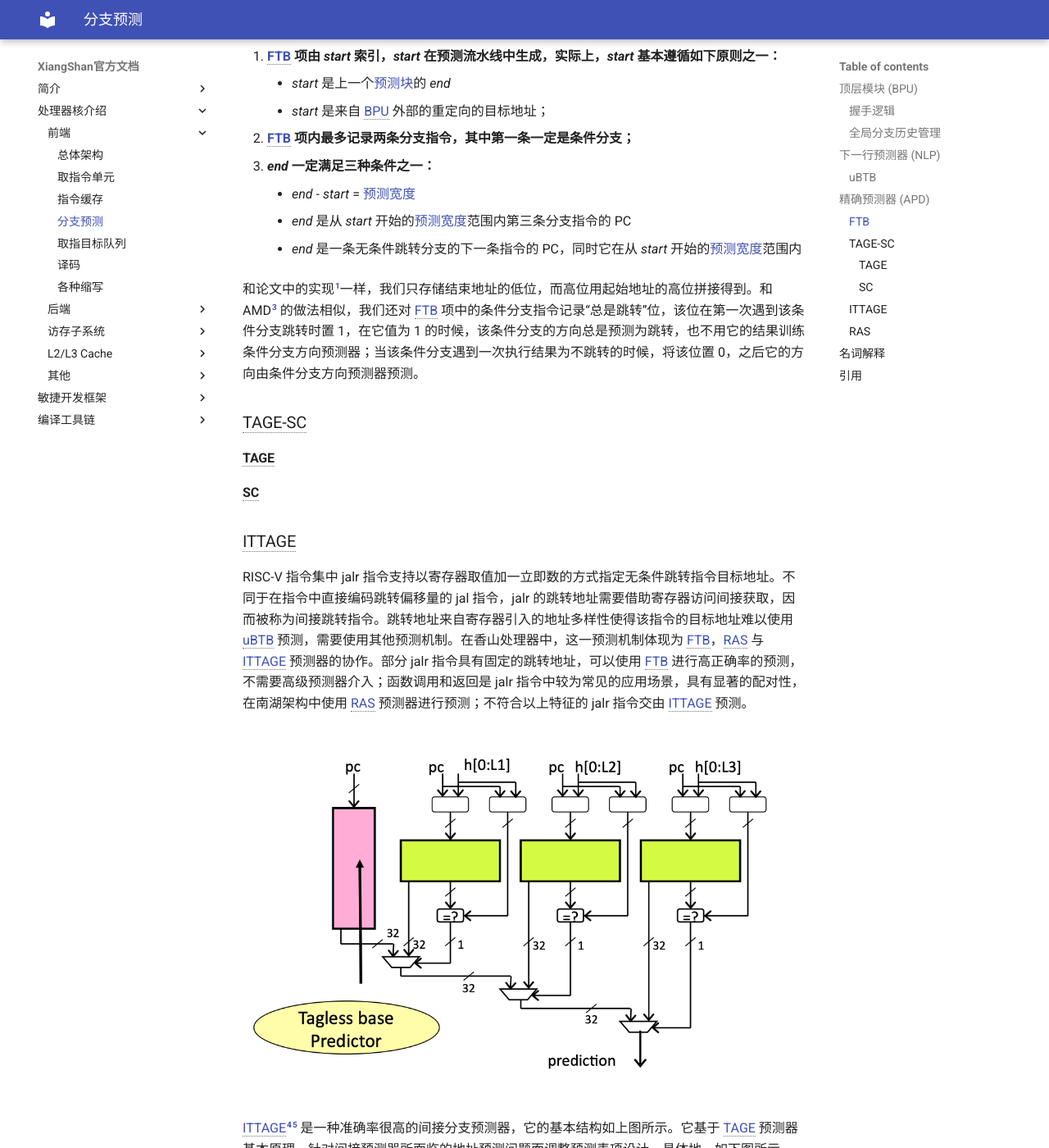
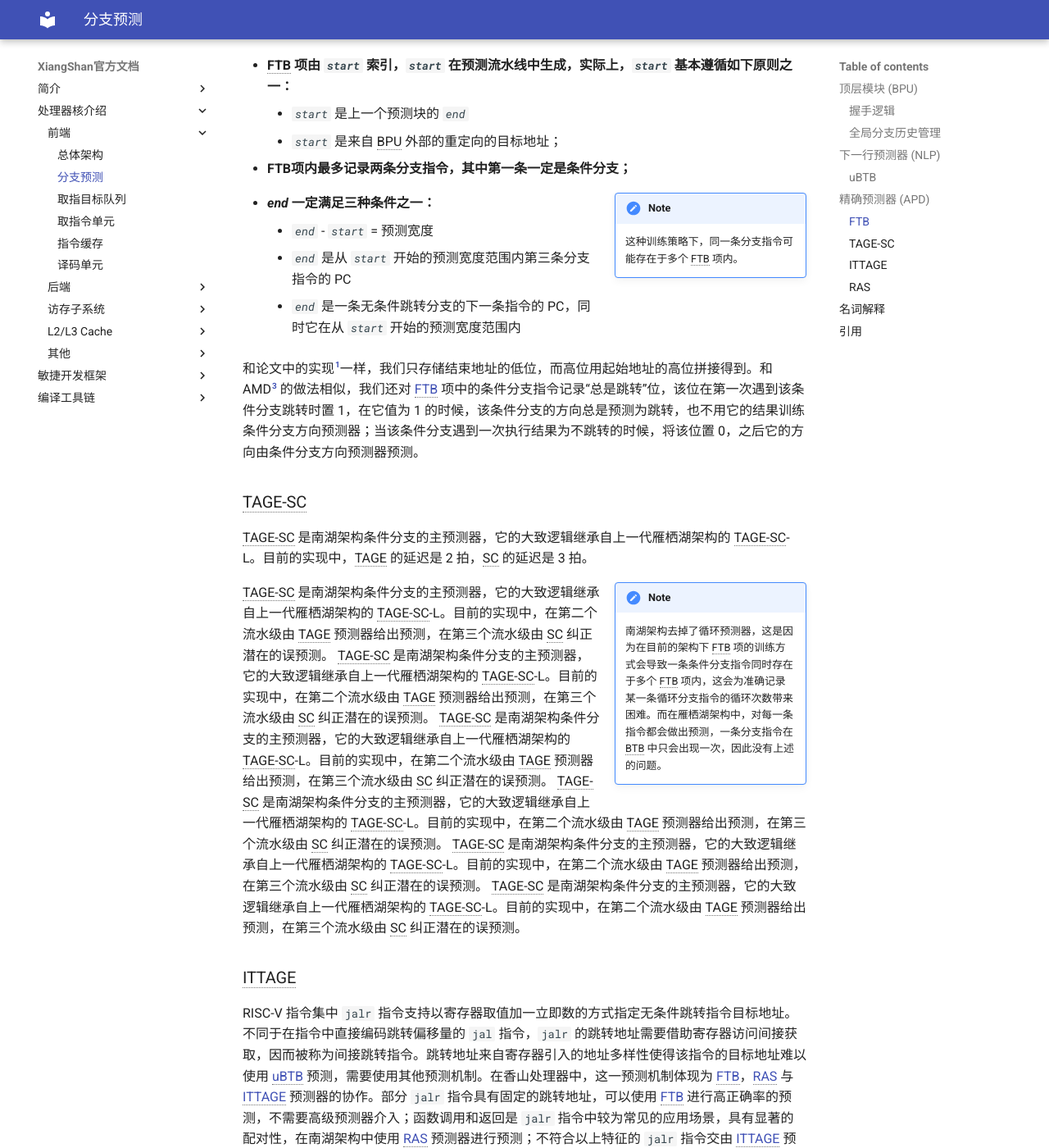
Before and after one commit to OpenXiangShan/XiangShan-doc, an MkDocs documentation site: the page built from docs/frontend/bp.md, in a window 1280 px wide and 1400 px high, scrolled down 2500 px. Shown: the whole window at 82% size. Built offline with MkDocs 1.6.1 and Material for MkDocs 9.7.7, drawn with Linux system fonts in a browser that asks for light colours; some of the changed text lies outside the part shown.

Commit message:
update frontend docs

```diff
--- a/docs/frontend/abbreviations.md
+++ b/docs/frontend/abbreviations.md
@@ -2,6 +2,7 @@
 *[NLP]: Next Line Predictor, 下一行预测器
 *[uBTB]: Micro Branch Target Buffer
 *[FTB]: Fetch Target Buffer
+*[BTB]: Branch Target Buffer
 *[TAGE-SC]: TAgged GEometric length predictor with Statistical Corrector
 *[ITTAGE]: Indirect Target TAgged GEometric length predictor
 *[TAGE]: TAgged GEometric length predictor
--- a/docs/frontend/bp.md
+++ b/docs/frontend/bp.md
@@ -5,32 +5,32 @@
 这一章描述香山处理器分支预测单元的整体架构，其预测流水线如上图所示。
 
 <!-- 南湖架构采取了一种分支预测和指令缓存解耦的取指架构，分支预测单元提供取指请求，写入一个队列，该队列将其发往取指单元，送入指令缓存。 -->
-分支预测单元采用一种多级混合预测的架构，其主要组成部分包括 [下一行预测器](#nlp)（Next Line Predictor，以下简称 NLP）和 [精确预测器](#apd)（Accurate Predictor，以下简称 APD）。其中，[NLP](#nlp) 是一个 [uBTB](#ubtb) (micro BTB)，[APD](#apd) 由 [FTB](#ftb)[^ftbcite]、[TAGE-SC](#tage-sc)、[ITTAGE](#ittage)、[RAS](#ras) 组成。[NLP](#nlp) 提供无空泡的预测，在预测请求的下一拍就可以得到预测结果。[APD](#apd) 各组成部分的延迟在 2~3 拍之间。其中，[FTB](#ftb)、[TAGE](#tage)、[RAS](#ras) 的延迟为 2 拍；[SC](#sc)、[ITTAGE](#ittage) 的延迟为 3 拍。一次预测会经历三个流水级，每一个流水级都会产生新的预测内容。这些分布于不同流水级的预测器组成了一个[覆盖预测器](#overriding-predictor) (overriding predictor)。
+分支预测单元采用一种多级混合预测的架构，其主要组成部分包括 [下一行预测器](#nlp)（Next Line Predictor，以下简称 NLP）和 [精确预测器](#apd)（Accurate Predictor，以下简称 APD）。其中，[NLP](#nlp) 是一个 [uBTB](#ubtb) (micro BTB)，[APD](#apd) 由 [FTB](#ftb)[^ftbcite]、[TAGE-SC](#tage-sc)、[ITTAGE](#ittage)、[RAS](#ras) 组成。NLP 提供无空泡的预测，在预测请求的下一拍就可以得到预测结果。APD 各组成部分的延迟在 2~3 拍之间。其中，FTB、TAGE、RAS 的延迟为 2 拍；SC、ITTAGE 的延迟为 3 拍。一次预测会经历三个流水级，每一个流水级都会产生新的预测内容。这些分布于不同流水级的预测器组成了一个[覆盖预测器](#overriding-predictor) (overriding predictor)。
 
-除了是否和取指单元解耦之外，南湖架构和上一代（雁栖湖）架构分支预测器的最大区别在于[预测块](#pred-block)的定义方式。南湖架构中，BTB 被替换成了 [FTB](#ftb) (Fetch Target Buffer)，每一个 FTB 项都形成一个预测块，我们不仅对下一个块的起始地址做预测，同时也对当前块的结束点做预测。详见 [FTB](#ftb) 一节。
+除了是否和取指单元解耦之外，南湖架构和上一代（雁栖湖）架构分支预测器的最大区别在于[预测块](#pred-block)的定义方式。南湖架构中，BTB 被替换成了 FTB (Fetch Target Buffer)，每一个 FTB 项都形成一个预测块，我们不仅对下一个块的起始地址做预测，同时也对当前块的结束点做预测。详见 [FTB](#ftb) 一节。
 
 ## 顶层模块 (BPU)
-[BPU](#bpu) (Branch Prediction Unit) 是分支预测器的顶层模块，它包含覆盖预测逻辑和流水线握手逻辑，以及[全局分支历史](#global-history)的管理。
+BPU (Branch Prediction Unit) 是分支预测器的顶层模块，它包含覆盖预测逻辑和流水线握手逻辑，以及全局分支历史的管理。
 
 ### 握手逻辑
-[BPU](#bpu) 的各个流水级都会连接 [FTQ](ftq.md)，一旦第一个预测流水级存在有效预测结果，或者后续预测流水级产生不同的预测结果，和 [FTQ](ftq.md) 的握手信号有效位都会置高。
+BPU 的各个流水级都会连接 [FTQ](ftq.md)，一旦第一个预测流水级存在有效预测结果，或者后续预测流水级产生不同的预测结果，和 [FTQ](ftq.md) 的握手信号有效位都会置高。
 
 ### 全局分支历史管理
 南湖架构实现了接近完全准确的[全局分支历史](#global-history)，这个性质由以下三点保证：
 
-- ** 推测更新 **：每次预测都会根据[预测块](#pred-block)内的条件分支指令个数和预测方向计算新的[全局历史](#global-history)，并在新的预测中使用
-- ** 覆盖逻辑中加入[全局历史](#global-history)的比较 **：一旦位于后面的流水级推测更新后[全局历史](#global-history)与之前流水级的结果不同（条件分支个数或执行结果不同），同样会冲刷流水线并重新开始预测
-- ** 预测后存储[全局历史](#global-history)的副本 **：在预测结束后，当次预测使用的[全局历史](#global-history)会存储到 [FTQ](ftq.md) 中，在误预测恢复时读出并送回 [BPU](#BPU)
+- ** 推测更新 **：每次预测都会根据[预测块](#pred-block)内的条件分支指令个数和预测方向计算新的全局历史，并在新的预测中使用
+- ** 覆盖逻辑中加入全局历史的比较 **：一旦位于后面的流水级推测更新后全局历史与之前流水级的结果不同（条件分支个数或执行结果不同），同样会冲刷流水线并重新开始预测
+- ** 预测后存储全局历史的副本 **：在预测结束后，当次预测使用的全局历史会存储到 [FTQ](ftq.md) 中，在误预测恢复时读出并送回 BPU
 
-之所以说“接近”完全准确，是因为 [BPU](#bpu) 会忽略那些从未跳转的条件分支指令，它们不会被记录在 [FTB](#ftb) 中，也就不会包含在[分支历史](#global-history)里。
+之所以说“接近”完全准确，是因为 BPU 会忽略那些从未跳转的条件分支指令，它们不会被记录在 FTB 中，也就不会包含在分支历史里。
 
 ## 下一行预测器 (NLP)
-下一行预测器旨在用较小的存储开销提供一个无空泡的快速预测流。它的功能主要由 [uBTB](#ubtb) 提供。对于给定的起始地址 PC，[uBTB](#ubtb)对从 PC 开始的一个[预测块](#pred-block)做出整体预测。
+下一行预测器旨在用较小的存储开销提供一个无空泡的快速预测流。它的功能主要由 [uBTB](#ubtb) 提供。对于给定的起始地址 PC，uBTB对从 PC 开始的一个[预测块](#pred-block)做出整体预测。
 
 ### uBTB
-它用分支历史和 PC 的低位异或索引存储表，从表中读出的内容直接提供了最精简的预测，包括下一个[预测块](#pred-block)的起始地址 `nextAddr`、这个[预测块](#pred-block)是否发生分支指令跳转 `taken`、（如果跳转）跳转指令相对起始地址的偏移 `cfiOffset`。另外还提供分支指令的相关信息以更新分支历史，包括是否在条件分支跳转 `takenOnBr`，以及块内包含分支指令的数目 `brNumOH`。
+它用分支历史和 PC 的低位异或索引存储表，从表中读出的内容直接提供了最精简的预测，包括下一个预测块的起始地址 `nextAddr`、这个预测块是否发生分支指令跳转 `taken`、（如果跳转）跳转指令相对起始地址的偏移 `cfiOffset`。另外还提供分支指令的相关信息以更新分支历史，包括是否在条件分支跳转 `takenOnBr`，以及块内包含分支指令的数目 `brNumOH`。
 
-我们摒弃了 tag 匹配的做法，这会带来一个问题。在有 tag 匹配的情况下，如果一个[预测块](#pred-block)没有命中，会将下一个[预测块](#pred-block)的 PC 置为当前 PC 加[预测宽度](#pred-width)。为避免浪费，如果在[预测块](#pred-block)中没有分支指令，则训练时不会写入 uBTB。在这个前提下，如果没有 tag 匹配机制，则很容易把没有分支指令（在 tag 匹配机制下不命中）的[预测块](#pred-block)预测为另一个跳转的块。针对这种情况，我们引入了另一种预测机制，对当前 PC 是否可能存在有效的分支指令进行预测。这个预测机制的存储结构由取指 PC 直接索引，它的查询结果表示了该取指 PC 是否被写入过。在它指示该 PC 没被写入过的时候，会把下一个 PC 预测为当前 PC 加[预测宽度](#pred-width)。
+我们摒弃了 tag 匹配的做法，这会带来一个问题。在有 tag 匹配的情况下，如果一个[预测块](#pred-block)没有命中，会将下一个预测块的 PC 置为当前 PC 加[预测宽度](#pred-width)。为避免浪费，如果在预测块中没有分支指令，则训练时不会写入 uBTB。在这个前提下，如果没有 tag 匹配机制，则很容易把没有分支指令（在 tag 匹配机制下不命中）的预测块预测为另一个跳转的块。针对这种情况，我们引入了另一种预测机制，对当前 PC 是否可能存在有效的分支指令进行预测。这个预测机制的存储结构由取指 PC 直接索引，它的查询结果表示了该取指 PC 是否被写入过。在它指示该 PC 没被写入过的时候，会把下一个 PC 预测为当前 PC 加预测宽度。
 
 ## 精确预测器 (APD)
 为提高总体预测准确率，减少预测错误带来的流水线冲刷，南湖架构实现了延迟更高，同时也更为精确的预测机制。
@@ -39,29 +39,42 @@
 
 
 ### FTB
-[FTB](#ftb) 是 [APD](#apd) 的核心。[APD](#apd) 的其他预测部件所作出的预测全部依赖于 [FTB](#ftb) 提供的信息。[FTB](#ftb) 除了提供[预测块](#pred-block)内分支指令的信息之外，还提供[预测块](#pred-block)的结束地址。对于 [FTB](#ftb) 来说，[FTB](#ftb) 项的生成策略至关重要。南湖架构在原始论文[^ftbcite]的基础上，结合这篇论文[^ftbcitequalcomm]的思想形成了现有的策略，记 [FTB](#ftb) 项的起始地址为 *start*，结束地址为 *end*，具体策略如下：
+FTB 是 APD 的核心。APD 的其他预测部件所作出的预测全部依赖于 FTB 提供的信息。FTB 除了提供[预测块](#pred-block)内分支指令的信息之外，**还提供预测块的结束地址**。对于 FTB 来说，FTB 项的生成策略至关重要。南湖架构在原始论文[^ftbcite]的基础上，结合这篇论文[^ftbcitequalcomm]的思想形成了现有的策略，记 FTB 项的起始地址为 *`start`*，结束地址为 *`end`*，具体策略如下：
 
-1. **[FTB](#ftb) 项由 *start* 索引，*start* 在预测流水线中生成，实际上，*start* 基本遵循如下原则之一：**
-    - *start* 是上一个[预测块](#pred-block)的 *end*
-    - *start* 是来自 [BPU](#bpu) 外部的重定向的目标地址；
-2. **[FTB](#ftb) 项内最多记录两条分支指令，其中第一条一定是条件分支；**
-3. ***end* 一定满足三种条件之一：**
-    - *end* - *start* = [预测宽度](#pred-width)
-    - *end* 是从 *start* 开始的[预测宽度](#pred-width)范围内第三条分支指令的 PC
-    - *end* 是一条无条件跳转分支的下一条指令的 PC，同时它在从 *start* 开始的[预测宽度](#pred-width)范围内
+- **FTB 项由 *`start`* 索引，*`start`* 在预测流水线中生成，实际上，*`start`* 基本遵循如下原则之一：**
+    - *`start`* 是上一个预测块的 *`end`*
+    - *`start`* 是来自 BPU 外部的重定向的目标地址；
+- **FTB项内最多记录两条分支指令，其中第一条一定是条件分支；**
+!!! note inline end
+    这种训练策略下，同一条分支指令可能存在于多个 FTB 项内。
+- ***end* 一定满足三种条件之一：**
+    - *`end`* - *`start`* = 预测宽度
+    - *`end`* 是从 *`start`* 开始的预测宽度范围内第三条分支指令的 PC
+    - *`end`* 是一条无条件跳转分支的下一条指令的 PC，同时它在从 *`start`* 开始的预测宽度范围内
+
+
 
 和论文中的实现[^ftbcite]一样，我们只存储结束地址的低位，而高位用起始地址的高位拼接得到。和 AMD[^amd] 的做法相似，我们还对 [FTB](#ftb) 项中的条件分支指令记录“总是跳转”位，该位在第一次遇到该条件分支跳转时置 1，在它值为 1 的时候，该条件分支的方向总是预测为跳转，也不用它的结果训练条件分支方向预测器；当该条件分支遇到一次执行结果为不跳转的时候，将该位置 0，之后它的方向由条件分支方向预测器预测。
 
 ### TAGE-SC
-#### TAGE
+TAGE-SC 是南湖架构条件分支的主预测器，它的大致逻辑继承自上一代雁栖湖架构的 TAGE-SC-L。目前的实现中，TAGE 的延迟是 2 拍，SC 的延迟是 3 拍。
+!!! note inline end
+    南湖架构去掉了循环预测器，这是因为在目前的架构下 FTB 项的训练方式会导致一条条件分支指令同时存在于多个 FTB 项内，这会为准确记录某一条循环分支指令的循环次数带来困难。而在雁栖湖架构中，对每一条指令都会做出预测，一条分支指令在 BTB 中只会出现一次，因此没有上述的问题。
 
-#### SC
+TAGE-SC 是南湖架构条件分支的主预测器，它的大致逻辑继承自上一代雁栖湖架构的 TAGE-SC-L。目前的实现中，在第二个流水级由 TAGE 预测器给出预测，在第三个流水级由 SC 纠正潜在的误预测。
+TAGE-SC 是南湖架构条件分支的主预测器，它的大致逻辑继承自上一代雁栖湖架构的 TAGE-SC-L。目前的实现中，在第二个流水级由 TAGE 预测器给出预测，在第三个流水级由 SC 纠正潜在的误预测。
+TAGE-SC 是南湖架构条件分支的主预测器，它的大致逻辑继承自上一代雁栖湖架构的 TAGE-SC-L。目前的实现中，在第二个流水级由 TAGE 预测器给出预测，在第三个流水级由 SC 纠正潜在的误预测。
+TAGE-SC 是南湖架构条件分支的主预测器，它的大致逻辑继承自上一代雁栖湖架构的 TAGE-SC-L。目前的实现中，在第二个流水级由 TAGE 预测器给出预测，在第三个流水级由 SC 纠正潜在的误预测。
+TAGE-SC 是南湖架构条件分支的主预测器，它的大致逻辑继承自上一代雁栖湖架构的 TAGE-SC-L。目前的实现中，在第二个流水级由 TAGE 预测器给出预测，在第三个流水级由 SC 纠正潜在的误预测。
+TAGE-SC 是南湖架构条件分支的主预测器，它的大致逻辑继承自上一代雁栖湖架构的 TAGE-SC-L。目前的实现中，在第二个流水级由 TAGE 预测器给出预测，在第三个流水级由 SC 纠正潜在的误预测。
+
+
 
 ### ITTAGE
 
 
 
-RISC-V 指令集中 jalr 指令支持以寄存器取值加一立即数的方式指定无条件跳转指令目标地址。不同于在指令中直接编码跳转偏移量的 jal 指令，jalr 的跳转地址需要借助寄存器访问间接获取，因而被称为间接跳转指令。跳转地址来自寄存器引入的地址多样性使得该指令的目标地址难以使用 [uBTB](#ubtb) 预测，需要使用其他预测机制。在香山处理器中，这一预测机制体现为 [FTB](#ftb)，[RAS](#ras) 与 [ITTAGE](#ittage) 预测器的协作。部分 jalr 指令具有固定的跳转地址，可以使用 [FTB](#ftb) 进行高正确率的预测，不需要高级预测器介入；函数调用和返回是 jalr 指令中较为常见的应用场景，具有显著的配对性，在南湖架构中使用 [RAS](#ras) 预测器进行预测；不符合以上特征的 jalr 指令交由 [ITTAGE](#ittage) 预测。
+RISC-V 指令集中 `jalr` 指令支持以寄存器取值加一立即数的方式指定无条件跳转指令目标地址。不同于在指令中直接编码跳转偏移量的 `jal` 指令，`jalr` 的跳转地址需要借助寄存器访问间接获取，因而被称为间接跳转指令。跳转地址来自寄存器引入的地址多样性使得该指令的目标地址难以使用 [uBTB](#ubtb) 预测，需要使用其他预测机制。在香山处理器中，这一预测机制体现为 [FTB](#ftb)，[RAS](#ras) 与 [ITTAGE](#ittage) 预测器的协作。部分 `jalr` 指令具有固定的跳转地址，可以使用 [FTB](#ftb) 进行高正确率的预测，不需要高级预测器介入；函数调用和返回是 `jalr` 指令中较为常见的应用场景，具有显著的配对性，在南湖架构中使用 [RAS](#ras) 预测器进行预测；不符合以上特征的 `jalr` 指令交由 [ITTAGE](#ittage) 预测。
 
 ![ittage_struct](../figs/frontend/ITTAGE.png)
 
@@ -86,6 +99,7 @@ RISC-V 指令集中 jalr 指令支持以寄存器取值加一立即数的方式
 **Update Stage 2**：预测表项完成更新
 
 ### RAS
+RAS 是一个寄存器堆实现的栈存储结构，它对 `call` 指令的下一条指令的地址进行记录，在 [FTB](#ftb) 认为预测块会在 `call` 指令跳转时压栈，并在 [FTB](#ftb) 认为预测块在 `ret` 指令跳转时弹出。每一项包含一个地址和一个计数器，当重复压栈同一个地址时，栈指针不变，计数器加一，用于处理程序中递归调用的情况。每次预测后，栈顶项和栈指针都会存入 [FTQ](ftq.md) 的存储结构，用于误预测时恢复。
 
 <h2 id=predictor-update>预测器的训练</h2>
 总的来说，为防止错误执行路径对预测器内容的污染，各部分预测器在[预测块](#pred-block)的所有指令提交后进行训练。它们的训练内容来自自身的预测信息和[预测块](#pred-block)中指令的译码结果和执行结果，它们会被从 [FTQ](ftq.md) 中读出，并送回 [BPU](#bpu)。其中，自身的预测信息会在预测后打包传进 [FTQ](ftq.md) 中存储；指令的译码结果来自 IFU 的预译码模块，在取到指令后写回 [FTQ](ftq.md)；而执行结果来自各个执行单元。
--- a/docs/frontend/ftq.md
+++ b/docs/frontend/ftq.md
@@ -32,17 +32,19 @@ FTQ 是一个队列结构，但队列中每一项的内容是根据其自身特
 
 - **ftb_entry_mem**: 寄存器堆实现，存储预测时 FTB 项的必要信息，用于提交后训练新的 FTB 项
 
-另外还有一些例如队列指针、各项状态之类的信息也用寄存器堆实现。
+另外还有一些例如队列指针、队列中各项的状态之类的信息用寄存器实现。
 
 
 ## 指令在 FTQ 中的生存周期
 指令以[预测块](./bp.md#pred-block)为单位，从 BPU 预测后便送进 FTQ，直到指令所在的[预测块](./bp.md#pred-block)中的所有指令全部在后端提交完成，FTQ 才会在存储结构中完全释放该[预测块](./bp.md#pred-block)所对应的项。这个过程中发生的事如下：
 
-1. 预测块从 BPU 发出，进入 FTQ，`bpuPtr` 指针加一，初始化对应 FTQ 项的各种状态，把各种预测信息写入存储结构
+1. 预测块从 BPU 发出，进入 FTQ，`bpuPtr` 指针加一，初始化对应 FTQ 项的各种状态，把各种预测信息写入存储结构；如果预测块来自 BPU 覆盖预测逻辑，则恢复 `bpuPtr` 和 `ifuPtr`
 2. FTQ 向 IFU 发出取指请求，`ifuPtr` 指针加一，等待预译码信息写回
-3. IFU 写回预译码信息，`ifuWbPtr` 指针加一，如果预译码检测出了预测错误，则给 BPU 发送相应的重定向请求
-4. 指令进入后端执行，如果后端检测出了误预测，则通知 FTQ，给 IFU 和 BPU 发送重定向请求
+3. IFU 写回预译码信息，`ifuWbPtr` 指针加一，如果预译码检测出了预测错误，则给 BPU 发送相应的重定向请求，恢复 `bpuPtr` 和 `ifuPtr`
+4. 指令进入后端执行，如果后端检测出了误预测，则通知 FTQ，给 IFU 和 BPU 发送重定向请求，恢复 `bpuPtr` 和 `ifuPtr`
 5. 指令在后端提交，通知 FTQ，等 FTQ 项中所有的有效指令都已提交，`commPtr` 指针加一，从存储结构中读出相应的信息，送给 BPU 进行训练
+
+预测块 `n` 内指令的生存周期会涉及到 FTQ 中的 `bpuPtr`、`ifuPtr`、`ifuWbPtr` 和 `commPtr` 四个指针，当 `bpuPtr` 开始指向 `n+1` 时，预测块内的指令进入生存周期，当 `commPtr` 指向 `n+1` 后，预测块内的指令完成生存周期。
 
 ## FTQ 的其它功能
 - 由于 BPU 基本无阻塞，它经常能走到 IFU 的前面，于是 BPU 提供的这些还没发到 IFU 的取指请求就可以用作指令预取，FTQ 中实现了这部分逻辑，直接给指令缓存发送预取请求
--- a/mkdocs.yml
+++ b/mkdocs.yml
@@ -30,13 +30,12 @@ nav:
         - 香山总体架构: arch.md
     - 处理器核介绍:
         - 前端:
-            - 总体架构: frontend/frontend.md
+            - 总体架构: frontend/overview.md
+            - 分支预测: frontend/bp.md
+            - 取指目标队列: frontend/ftq.md
             - 取指令单元: frontend/ifu.md
             - 指令缓存: frontend/icache.md
-            - 分支预测: frontend/bp.md
-            - 取指目标队列: frontend/ftq.md
-            - 译码: frontend/decode.md
-            - 各种缩写: frontend/abbreviations.md
+            - 译码单元: frontend/decode.md
         - 后端:
             - 总体架构: backend/overview.md
             - 重命名: backend/rename.md
```
Also changed, not shown: docs/frontend/ifu.md (+3 -3 lines), docs/frontend/overview.md (renamed from docs/frontend/frontend.md, +4 -2 lines), docs/figs/frontend/bpu.svg.
